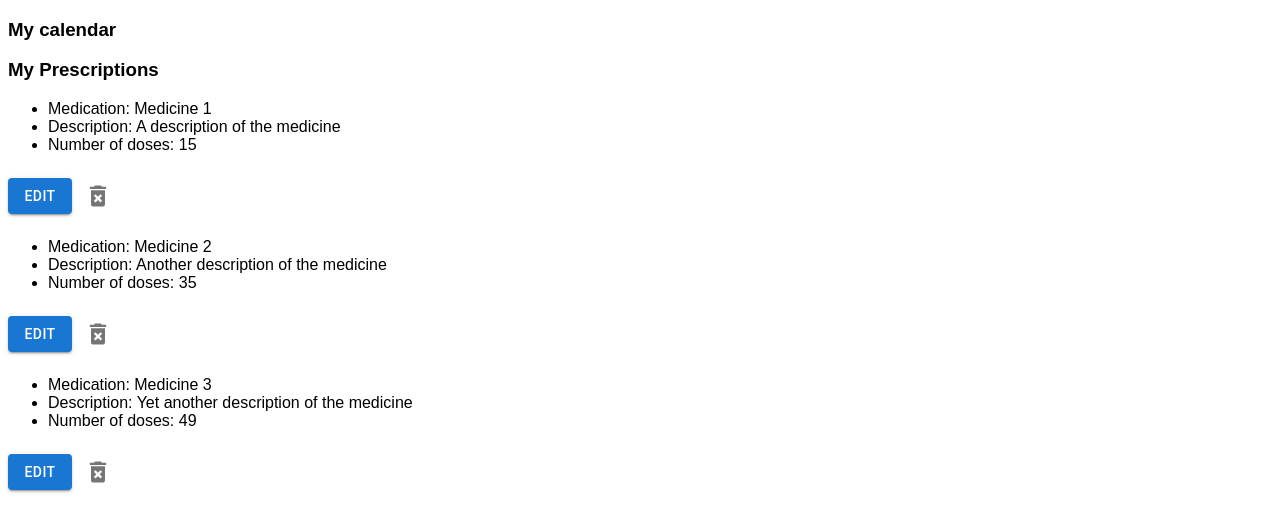
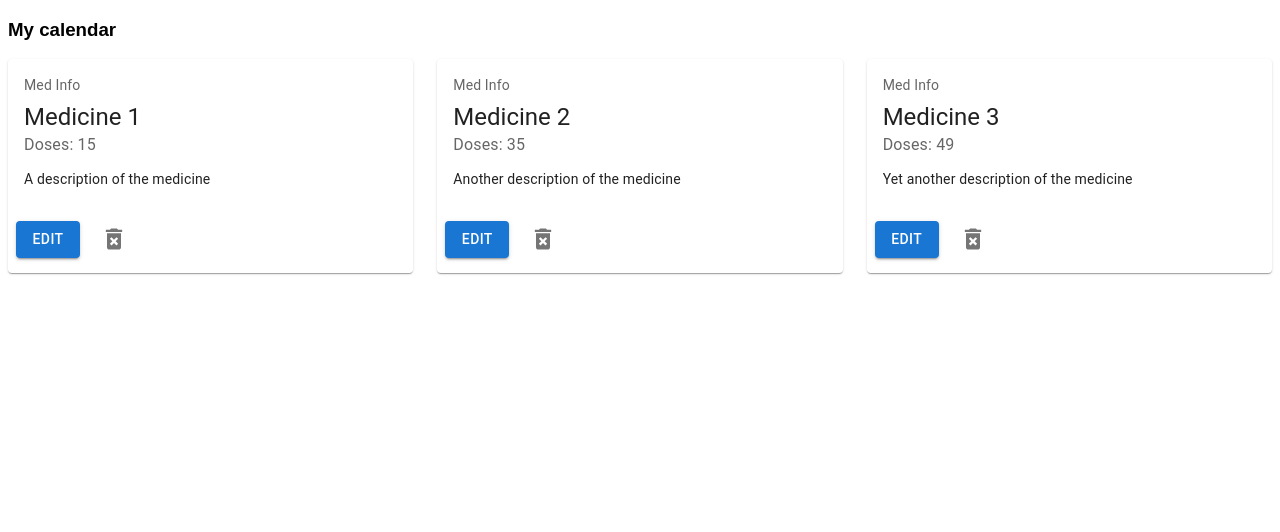
Before and after one commit to MedCal-Team/MedCal, a React app: page /home in a window 1280 px wide. Shown: the top 532 px of the page. Built offline with nearby package versions, Linux system fonts and the light colour scheme; no server answers; a web font is replaced by a local one.

Commit message:
Refactor to use material ui components.

```diff
--- a/src/client/components/Prescription.jsx
+++ b/src/client/components/Prescription.jsx
@@ -2,6 +2,11 @@
 import { useDispatch } from 'react-redux';
 import { Button, IconButton } from '@mui/material';
 import { DeleteForever } from '@mui/icons-material';
+import Card from '@mui/material/Card';
+import CardActions from '@mui/material/CardActions';
+import CardContent from '@mui/material/CardContent';
+import Typography from '@mui/material/Typography';
+
 import { Link } from 'react-router-dom';
 import UpdateModal from './UpdateModal';
 import actions from '../actions/actions.js';
@@ -29,21 +34,31 @@
     setIsModalOpen(true);
   }
 
+
   return (
-    <section className="medCard">
-      <ul>
-        <li>Medication: {medName}</li>
-        <li>Description: {medDesc}</li>
-        <li>Number of doses: {doses}</li>
-      </ul>
+    <Card sx={{ minWidth: 275 }}>
       <UpdateModal open={isModalOpen} onClose={() => setIsModalOpen(false)}/>
-      <div className="buttons">
-        <Button variant="contained" onClick={updateMed}>Edit</Button>
-        <IconButton variant="contained" onClick={dispatch(actions.deleteMedThunk(medName))} size="large">
-          <DeleteForever fontSize="inherit"/>
-        </IconButton>
-      </div>
-    </section>
+        <CardContent>
+          <Typography sx={{ fontSize: 14 }} color="text.secondary" gutterBottom>
+            Med Info
+          </Typography>
+          <Typography variant="h5" component="div">
+            {medName}
+          </Typography>
+          <Typography sx={{ mb: 1.5 }} color="text.secondary">
+            Doses: {doses}
+          </Typography>
+          <Typography variant="body2">
+            {medDesc}
+          </Typography>
+        </CardContent>
+        <CardActions>
+          <Button variant="contained" onClick={updateMed}>Edit</Button>
+          <IconButton variant="contained" onClick={dispatch(actions.deleteMedThunk(medName))} size="large">
+            <DeleteForever fontSize="inherit"/>
+          </IconButton>
+        </CardActions>
+      </Card>
   );
 };
 
--- a/src/client/components/PrescriptionContainer.jsx
+++ b/src/client/components/PrescriptionContainer.jsx
@@ -1,5 +1,7 @@
 import React from 'react';
 import { useSelector } from 'react-redux';
+import Box from '@mui/material/Box';
+import Grid from '@mui/material/Unstable_Grid2';
 import Prescription from './Prescription';
 
 const dummyData = [
@@ -29,20 +31,21 @@
 
   const medCards = dummyData.map((med, index) => {
     return (
-      <Prescription
-        med={med}
-        key={'med' + (index + 1)}
-      />
+      <Grid xs={2} sm={4} md={4} key={index}>
+        <Prescription
+          med={med}
+          key={'med' + (index + 1)}
+        />
+      </Grid>
     );
   });
 
   return (
-    <section className="medSection">
-      <h3>My Prescriptions</h3>
-      <div className="medContainer">
+    <Box sx={{ flexGrow: 1 }}>
+      <Grid container spacing={{ xs: 2, md: 3 }} columns={{ xs: 4, sm: 8, md: 12 }}>
         {medCards}
-      </div>
-    </section>
+      </Grid>
+    </Box>
   );
 };
 
```
